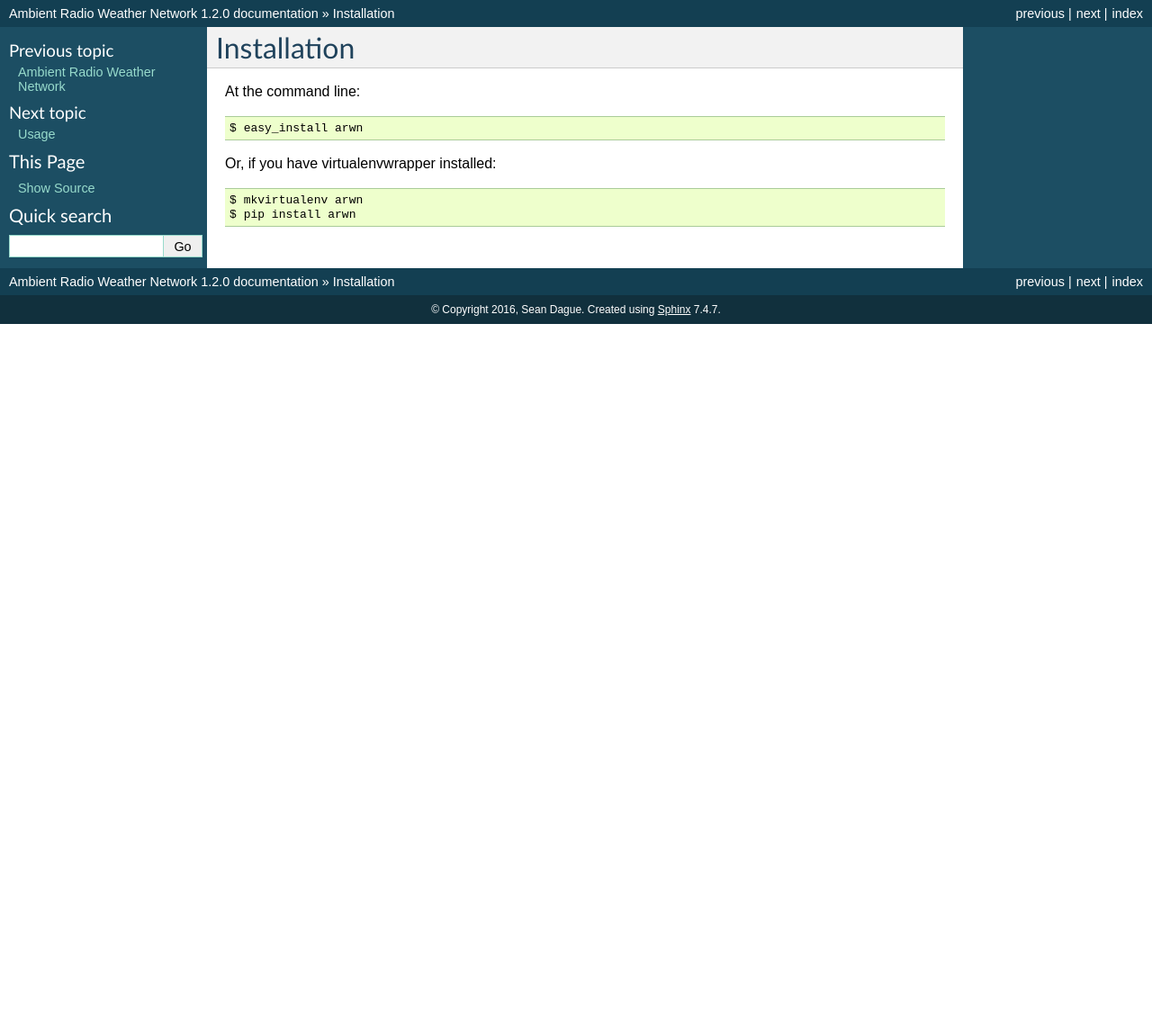
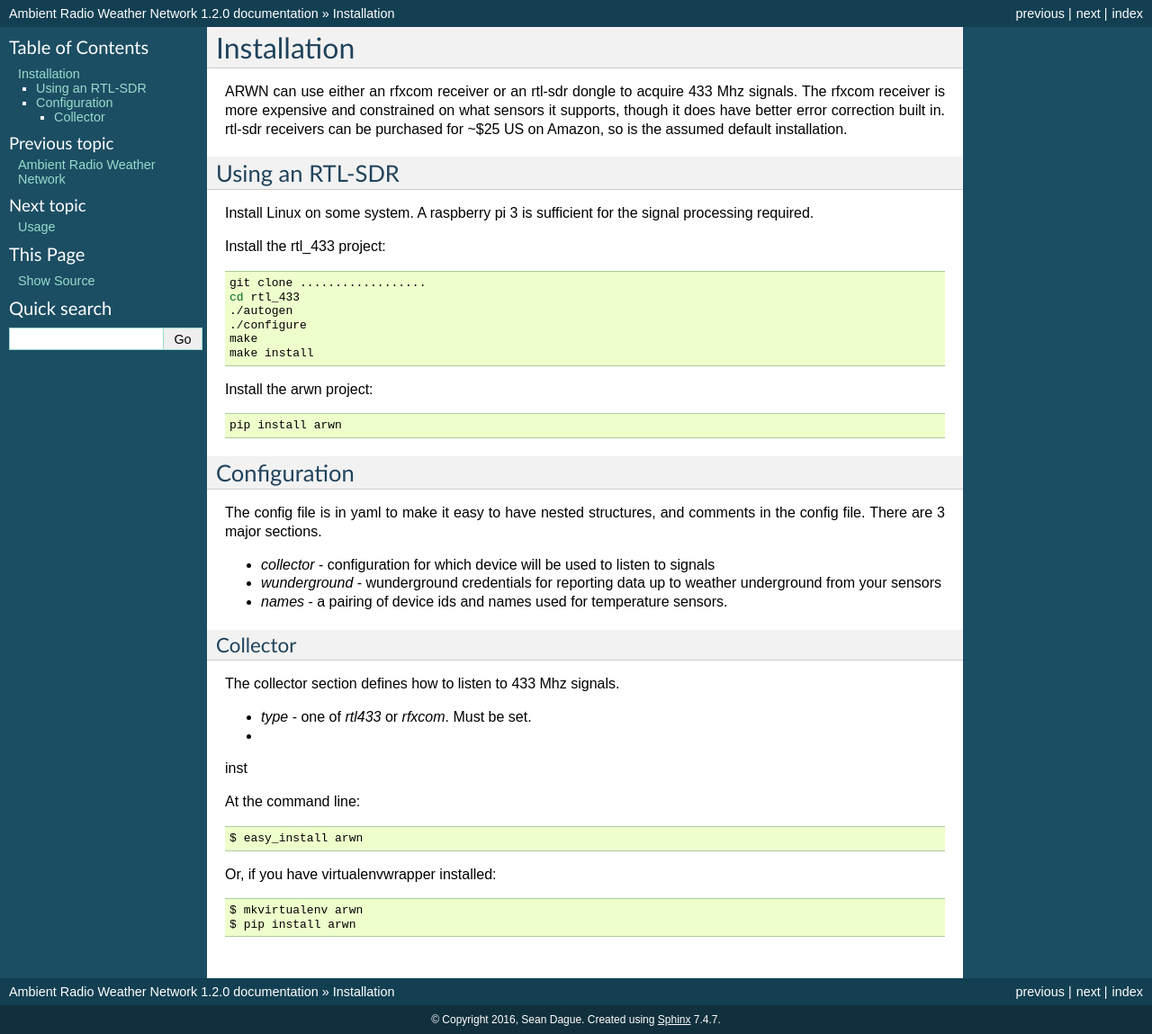
Before and after one commit to sdague/arwn, a Sphinx documentation site: the page built from docs/installation.rst, in a window 1280 px wide. Shown: the whole page at 90% size. Built offline with Sphinx 7.4.7, drawn with Linux system fonts in a browser that asks for light colours; before the commit the page ends 900 px from its top, so only the background shows below that.

Commit message:
update some of the install docs

```diff
--- a/docs/installation.rst
+++ b/docs/installation.rst
@@ -3,6 +3,53 @@
 ============
 Installation
 ============
+
+ARWN can use either an rfxcom receiver or an rtl-sdr dongle to acquire 433 Mhz
+signals. The rfxcom receiver is more expensive and constrained on what sensors
+it supports, though it does have better error correction built in. rtl-sdr
+receivers can be purchased for ~$25 US on Amazon, so is the assumed default
+installation.
+
+Using an RTL-SDR
+================
+
+Install Linux on some system. A raspberry pi 3 is sufficient for the signal
+processing required.
+
+Install the rtl_433 project::
+
+  git clone ..................
+  cd rtl_433
+  ./autogen
+  ./configure
+  make
+  make install
+
+Install the arwn project::
+
+  pip install arwn
+
+Configuration
+=============
+
+The config file is in yaml to make it easy to have nested structures, and
+comments in the config file. There are 3 major sections.
+
+* `collector` - configuration for which device will be used to listen to
+  signals
+* `wunderground` - wunderground credentials for reporting data up to weather
+  underground from your sensors
+* `names` - a pairing of device ids and names used for temperature sensors.
+
+Collector
+---------
+
+The collector section defines how to listen to 433 Mhz signals.
+
+* `type` - one of `rtl433` or `rfxcom`. Must be set.
+*
+
+inst
 
 At the command line::
 
```
